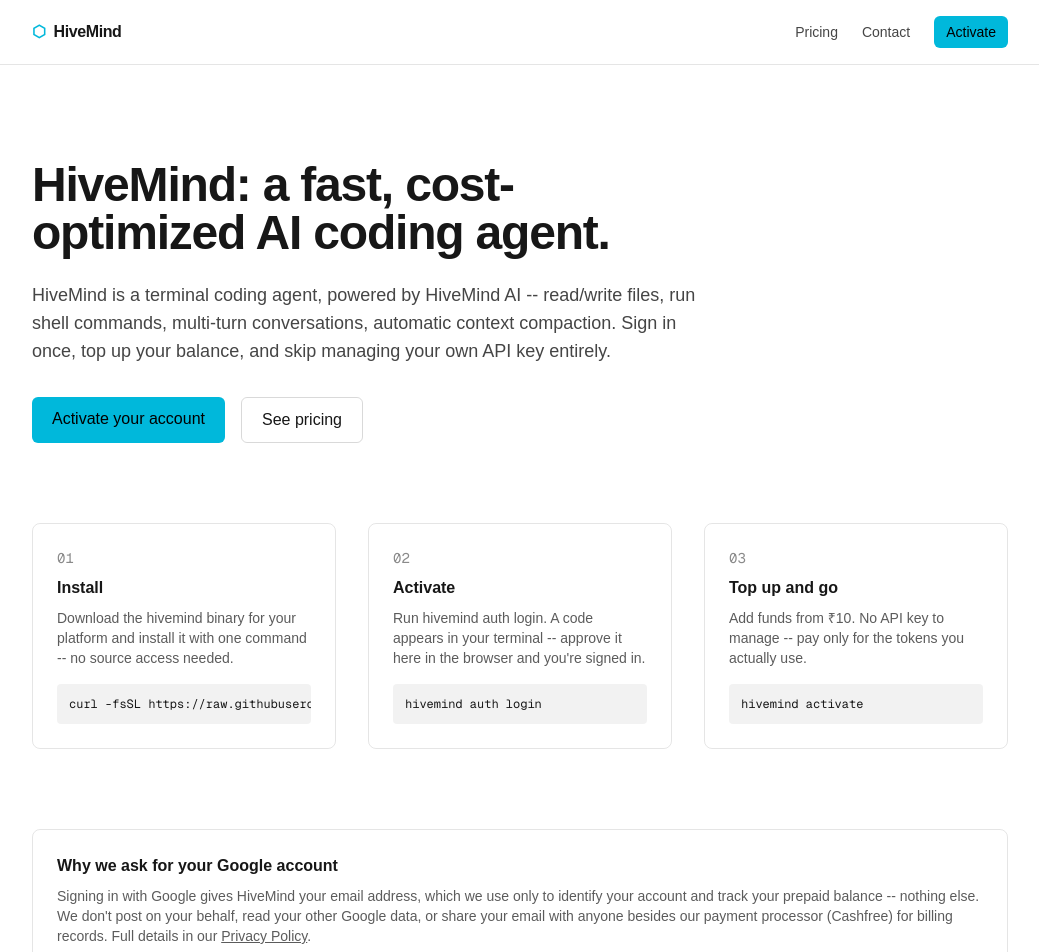
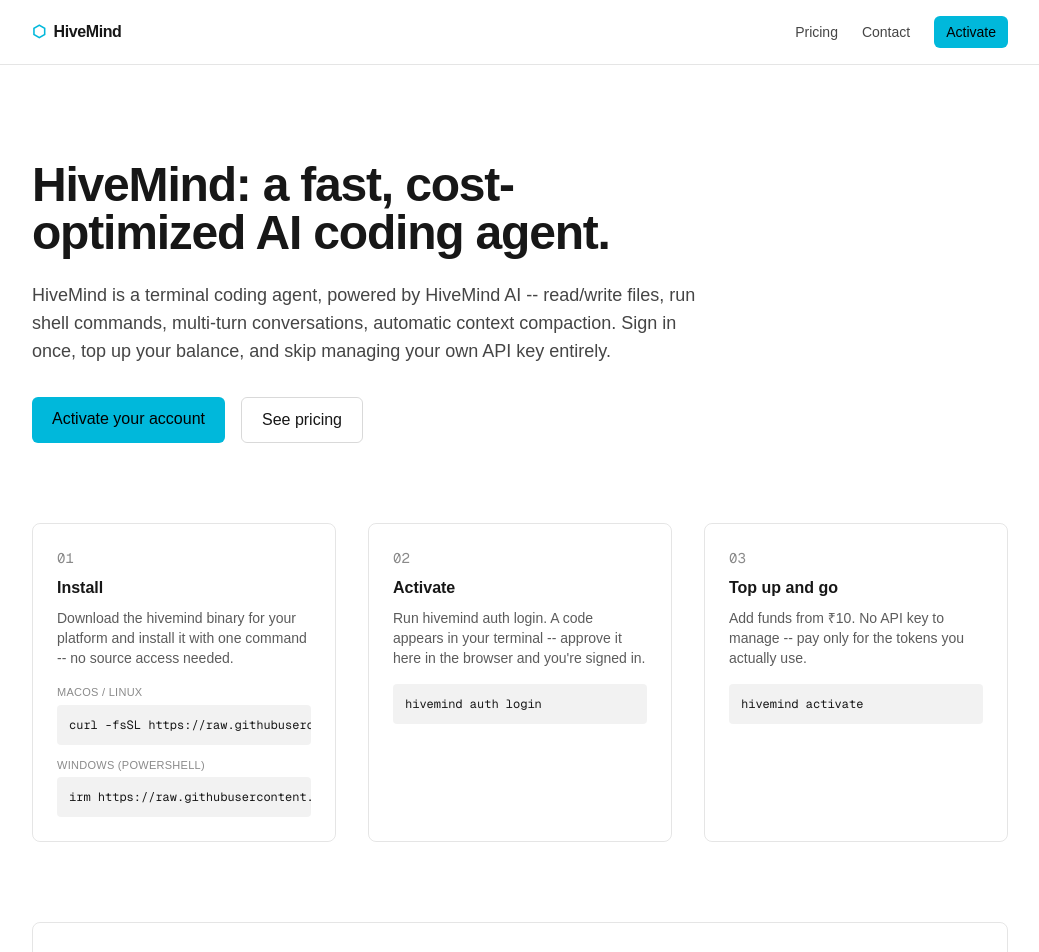
Before and after one commit to bmtai-projects/HiveMind-site, a Next.js app: page / in a window 1280 px wide. Shown: the top 952 px of the page, without its empty margins (120-1159 px from the left). Built offline with nearby package versions, Linux system fonts and the light colour scheme.

Commit message:
Show the Windows PowerShell install command alongside macOS/Linux
The landing page's Install step only showed the bash curl one-liner,
same gap install.ps1 just fixed in HiveMind-releases -- Windows
visitors had no matching command to copy.

```diff
--- a/src/app/page.tsx
+++ b/src/app/page.tsx
@@ -1,10 +1,22 @@
 import Link from "next/link";
 
-const steps = [
+type CodeVariant = { label: string; code: string };
+type Step = { title: string; body: string; code: string | CodeVariant[] };
+
+const steps: Step[] = [
   {
     title: "Install",
     body: "Download the hivemind binary for your platform and install it with one command -- no source access needed.",
-    code: "curl -fsSL https://raw.githubusercontent.com/BibhabenduMukherjee/HiveMind-releases/main/install.sh | bash",
+    code: [
+      {
+        label: "macOS / Linux",
+        code: "curl -fsSL https://raw.githubusercontent.com/BibhabenduMukherjee/HiveMind-releases/main/install.sh | bash",
+      },
+      {
+        label: "Windows (PowerShell)",
+        code: "irm https://raw.githubusercontent.com/BibhabenduMukherjee/HiveMind-releases/main/install.ps1 | iex",
+      },
+    ],
   },
   {
     title: "Activate",
@@ -52,9 +64,24 @@
             <div className="font-mono text-sm opacity-50">{`0${i + 1}`}</div>
             <h2 className="mt-2 font-semibold">{step.title}</h2>
             <p className="mt-2 text-sm opacity-70">{step.body}</p>
-            <pre className="mt-4 overflow-x-auto rounded bg-black/5 p-3 text-xs dark:bg-white/10">
-              <code>{step.code}</code>
-            </pre>
+            {Array.isArray(step.code) ? (
+              <div className="mt-4 space-y-3">
+                {step.code.map((variant) => (
+                  <div key={variant.label}>
+                    <div className="text-[11px] font-medium uppercase tracking-wide opacity-50">
+                      {variant.label}
+                    </div>
+                    <pre className="mt-1 overflow-x-auto rounded bg-black/5 p-3 text-xs dark:bg-white/10">
+                      <code>{variant.code}</code>
+                    </pre>
+                  </div>
+                ))}
+              </div>
+            ) : (
+              <pre className="mt-4 overflow-x-auto rounded bg-black/5 p-3 text-xs dark:bg-white/10">
+                <code>{step.code}</code>
+              </pre>
+            )}
           </div>
         ))}
       </section>
```
